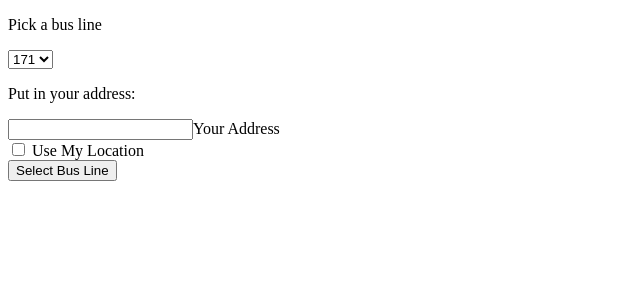
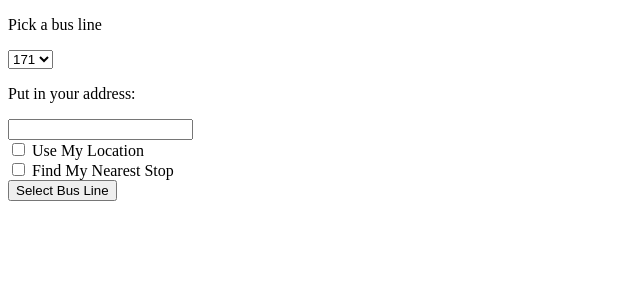
Before and after one commit to CaitlinCP/cta-hackathon-2024, a Flask app: page / in a window 1280 px wide. Shown: the top 300 px of the page, without its empty margins (0-640 px from the left). Run offline with Flask 3, Linux system fonts and the light colour scheme.

Commit message:
changed to post request

```diff
--- a/app.py
+++ b/app.py
@@ -3,6 +3,10 @@ The main app for
 """
 
 from flask import Flask, request, render_template, redirect, jsonify
+
+
+def get_nearest_stop(name):
+    pass
 
 app = Flask(__name__)
 
@@ -16,7 +20,8 @@ def get_route_input():
         bus_info = {
             'bus_line': request.form.get['bus_line'],
             'user_address': request.form.get['user_address'],
-            'use_location': request.form.get['use_location']
+            'use_location': request.form.get['use_location'],
+            'find_nearest_stop': request.form.get['find_nearest_stop']
         }
 
         return redirect("/nearest_stop", bus_info=bus_info)
@@ -28,17 +33,23 @@ def get_route_input():
         "route_input.html", bus_lines=bus_lines
     )
 
-@app.route("/nearest_stop", methods=['GET'])
+@app.route("/nearest_stop", methods=['POST'])
 def get_nearest_stop():
 
     try:
-        bus_line=request.args.get('bus_line')
-        user_address=request.args.get('user_address')
-        use_location=request.args.get('use_location')
+        bus_line=request.form.get('bus_line')
+        user_address=request.form.get('user_address')
+        use_location=request.form.get('use_location')
+        find_nearest_stop=request.form.get('find_nearest_stop')
+
+    #TODO: Populate list of stops for a line
+        ## Make an api call for the line
+        ##
+    #TODO: OR, given 'find_nearest_stop' == TRUE -- automatically select nearest stop
+    #
 
     except Exception as error:
-        return jsonify(
-            {
+        return jsonify({
                 'code': 400,
                 'status': 'error',
                 'message': f'an exception occurred: f{error}'
@@ -48,7 +59,8 @@ def get_nearest_stop():
     return jsonify({
         'bus_line': bus_line,
         'user_address': user_address,
-        'use_location': use_location
+        'use_location': use_location,
+        'find_nearest_stop': find_nearest_stop
     })
 
     #TODO: Call functions
--- a/templates/route_input.html
+++ b/templates/route_input.html
@@ -6,7 +6,7 @@
 </head>
 
 <body>
-    <form id="line_select_form" action="nearest_stop" method="get" enctype="multipart/form-data">
+    <form id="line_select_form" action="nearest_stop" method="post" enctype="multipart/form-data">
         <div id="bus line">
         <p>Pick a bus line</p>
         <select name="bus_line" method="GET" action="/">
@@ -18,11 +18,15 @@
         </div>
         <p>Put in your address:</p>
         <div id="address input">
-            <input name="user_address">Your Address</input>
+            <input name="user_address">
         </div>
         <div>
             <input type="checkbox" name="use_location" value="True">
             <label for="use location">Use My Location</label>
+        </div>
+        <div>
+            <input type="checkbox" name="find_nearest_stop" value="True">
+            <label for="find_nearest_stop">Find My Nearest Stop</label>
         </div>
         <!--Source: https://www.w3schools.com/tags/att_input_required.asp -->
         <input type="submit" value="Select Bus Line" />
```
